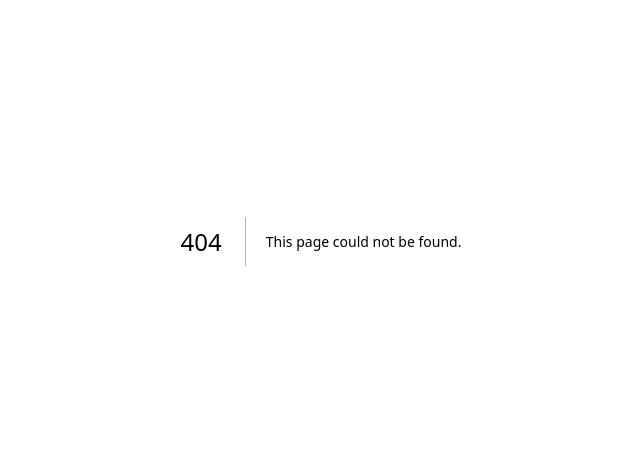
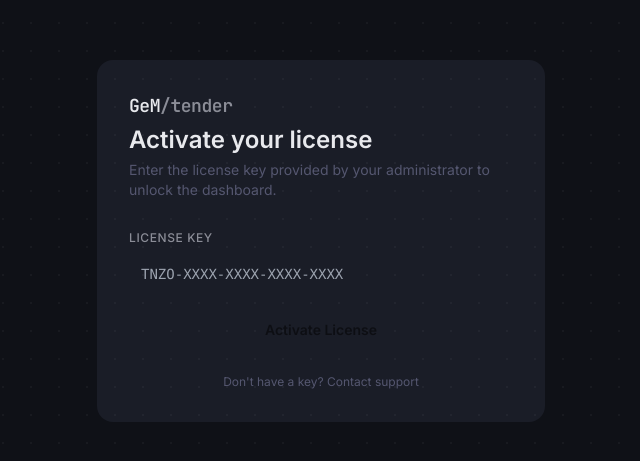
Before and after one commit to azadtech08/tender, a Next.js app in the folder apps/web/: page /activate in a window 1280 px wide. Before the commit this address had no page. Shown: the part 159-620 px from the top of the page, without its empty margins (319-959 px from the left). Built offline with nearby package versions, Linux system fonts and the light colour scheme; no server answers.

Commit message:
licence token key access before redirect to dashboard

```diff
--- /dev/null
+++ b/apps/web/app/activate/page.tsx
@@ -0,0 +1,156 @@
+"use client";
+
+import { useUser } from "@clerk/nextjs";
+import { useRouter } from "next/navigation";
+import { FormEvent, useState } from "react";
+
+const API = "/api-backend";
+
+export default function ActivatePage() {
+  const { user, isLoaded } = useUser();
+  const router = useRouter();
+  const [key, setKey] = useState("");
+  const [loading, setLoading] = useState(false);
+  const [error, setError] = useState<string | null>(null);
+  const [success, setSuccess] = useState(false);
+
+  async function handleSubmit(e: FormEvent) {
+    e.preventDefault();
+    if (!user) return;
+
+    setLoading(true);
+    setError(null);
+
+    try {
+      const token = await user.reload(); // ensure fresh session
+      // Use Clerk userId as the device fingerprint (unique per user, 16+ chars)
+      const fingerprint = user.id;
+
+      const res = await fetch(`${API}/api/license/activate`, {
+        method: "POST",
+        headers: { "Content-Type": "application/json" },
+        body: JSON.stringify({
+          key: key.trim(),
+          fingerprint,
+          hostname: window.location.hostname,
+          platform: "web",
+        }),
+      });
+
+      const data = await res.json();
+
+      if (!res.ok) {
+        setError(data.message ?? "Activation failed. Check your license key.");
+        return;
+      }
+
+      setSuccess(true);
+      setTimeout(() => router.push("/dashboard"), 1500);
+    } catch {
+      setError("Network error — please try again.");
+    } finally {
+      setLoading(false);
+    }
+  }
+
+  if (!isLoaded) {
+    return (
+      <div className="min-h-screen flex items-center justify-center" style={{ background: "var(--bg-base)" }}>
+        <span style={{ color: "var(--text-muted)" }}>Loading…</span>
+      </div>
+    );
+  }
+
+  return (
+    <div
+      className="min-h-screen flex flex-col items-center justify-center px-4"
+      style={{ background: "var(--bg-base)" }}
+    >
+      <div
+        className="w-full max-w-md rounded-2xl p-8 space-y-6"
+        style={{ background: "var(--bg-surface)", border: "1px solid var(--border)" }}
+      >
+        {/* Header */}
+        <div className="space-y-1">
+          <div
+            className="text-lg font-bold tracking-tight"
+            style={{ color: "var(--accent)", fontFamily: "'JetBrains Mono', monospace" }}
+          >
+            GeM<span style={{ color: "var(--text-secondary)" }}>/tender</span>
+          </div>
+          <h1 className="text-2xl font-semibold" style={{ color: "var(--text-primary)" }}>
+            Activate your license
+          </h1>
+          <p className="text-sm" style={{ color: "var(--text-muted)" }}>
+            Enter the license key provided by your administrator to unlock the dashboard.
+          </p>
+        </div>
+
+        {success ? (
+          <div
+            className="rounded-lg px-4 py-3 text-sm font-medium"
+            style={{ background: "rgba(34,197,94,0.1)", color: "#22c55e", border: "1px solid rgba(34,197,94,0.25)" }}
+          >
+            License activated! Redirecting to dashboard…
+          </div>
+        ) : (
+          <form onSubmit={handleSubmit} className="space-y-4">
+            <div className="space-y-1.5">
+              <label
+                className="text-xs font-medium uppercase tracking-wider"
+                style={{ color: "var(--text-secondary)" }}
+              >
+                License Key
+              </label>
+              <input
+                type="text"
+                value={key}
+                onChange={(e) => setKey(e.target.value)}
+                placeholder="TNZO-XXXX-XXXX-XXXX-XXXX"
+                required
+                spellCheck={false}
+                autoComplete="off"
+                className="w-full rounded-lg px-3 py-2.5 text-sm font-mono outline-none transition-colors"
+                style={{
+                  background: "var(--bg-base)",
+                  border: "1px solid var(--border)",
+                  color: "var(--text-primary)",
+                }}
+                onFocus={(e) => (e.target.style.borderColor = "var(--accent)")}
+                onBlur={(e) => (e.target.style.borderColor = "var(--border)")}
+              />
+            </div>
+
+            {error && (
+              <div
+                className="rounded-lg px-4 py-3 text-sm"
+                style={{ background: "rgba(239,68,68,0.1)", color: "#ef4444", border: "1px solid rgba(239,68,68,0.25)" }}
+              >
+                {error}
+              </div>
+            )}
+
+            <button
+              type="submit"
+              disabled={loading || !key.trim()}
+              className="w-full rounded-lg px-4 py-2.5 text-sm font-semibold transition-opacity disabled:opacity-50"
+              style={{ background: "var(--accent)", color: "#000" }}
+            >
+              {loading ? "Activating…" : "Activate License"}
+            </button>
+          </form>
+        )}
+
+        <p className="text-xs text-center" style={{ color: "var(--text-muted)" }}>
+          Don&apos;t have a key?{" "}
+          <a
+            href="mailto:support@aetpl.org"
+            style={{ color: "var(--accent)" }}
+          >
+            Contact support
+          </a>
+        </p>
+      </div>
+    </div>
+  );
+}
--- a/apps/web/app/dashboard/layout.tsx
+++ b/apps/web/app/dashboard/layout.tsx
@@ -3,6 +3,7 @@ import { auth, currentUser } from "@clerk/nextjs/server";
 import Image from "next/image";
 import Link from "next/link";
 import { redirect } from "next/navigation";
+import LicenseGuard from "@/components/LicenseGuard";
 
 const NAV_LINKS = [
   { href: "/dashboard",          label: "Jobs",     icon: "⚡" },
@@ -25,6 +26,7 @@ export default async function DashboardLayout({
     (user?.publicMetadata as { role?: string } | undefined)?.role === "tenzo_admin";
 
   return (
+    <LicenseGuard>
     <div className="min-h-screen flex relative z-10">
       {/* Sidebar */}
       <aside
@@ -117,5 +119,6 @@ export default async function DashboardLayout({
         <main className="flex-1 p-8 overflow-y-auto">{children}</main>
       </div>
     </div>
+    </LicenseGuard>
   );
 }
--- /dev/null
+++ b/apps/web/components/LicenseGuard.tsx
@@ -0,0 +1,59 @@
+"use client";
+
+import { useAuth } from "@clerk/nextjs";
+import { useRouter } from "next/navigation";
+import { useEffect, useState } from "react";
+
+export default function LicenseGuard({ children }: { children: React.ReactNode }) {
+  const { getToken, isLoaded, isSignedIn } = useAuth();
+  const router = useRouter();
+  const [checked, setChecked] = useState(false);
+
+  useEffect(() => {
+    if (!isLoaded) return;
+    if (!isSignedIn) {
+      router.replace("/sign-in");
+      return;
+    }
+
+    async function check() {
+      try {
+        const token = await getToken();
+        const res = await fetch("/api-backend/api/license/status", {
+          headers: token ? { Authorization: `Bearer ${token}` } : {},
+          cache: "no-store",
+        });
+        if (!res.ok) {
+          router.replace("/activate");
+          return;
+        }
+        const data = await res.json();
+        if (!data.active) {
+          router.replace("/activate");
+          return;
+        }
+        setChecked(true);
+      } catch {
+        // Network error — fail open so a brief API blip doesn't lock everyone out.
+        setChecked(true);
+      }
+    }
+
+    check();
+  }, [isLoaded, isSignedIn, getToken, router]);
+
+  if (!checked) {
+    return (
+      <div
+        className="min-h-screen flex items-center justify-center"
+        style={{ background: "var(--bg-base)" }}
+      >
+        <span style={{ color: "var(--text-muted)", fontFamily: "'JetBrains Mono', monospace" }}>
+          Verifying license…
+        </span>
+      </div>
+    );
+  }
+
+  return <>{children}</>;
+}
```
Also changed, not shown: 1 other file (tests, documents, lock files or other folders).
